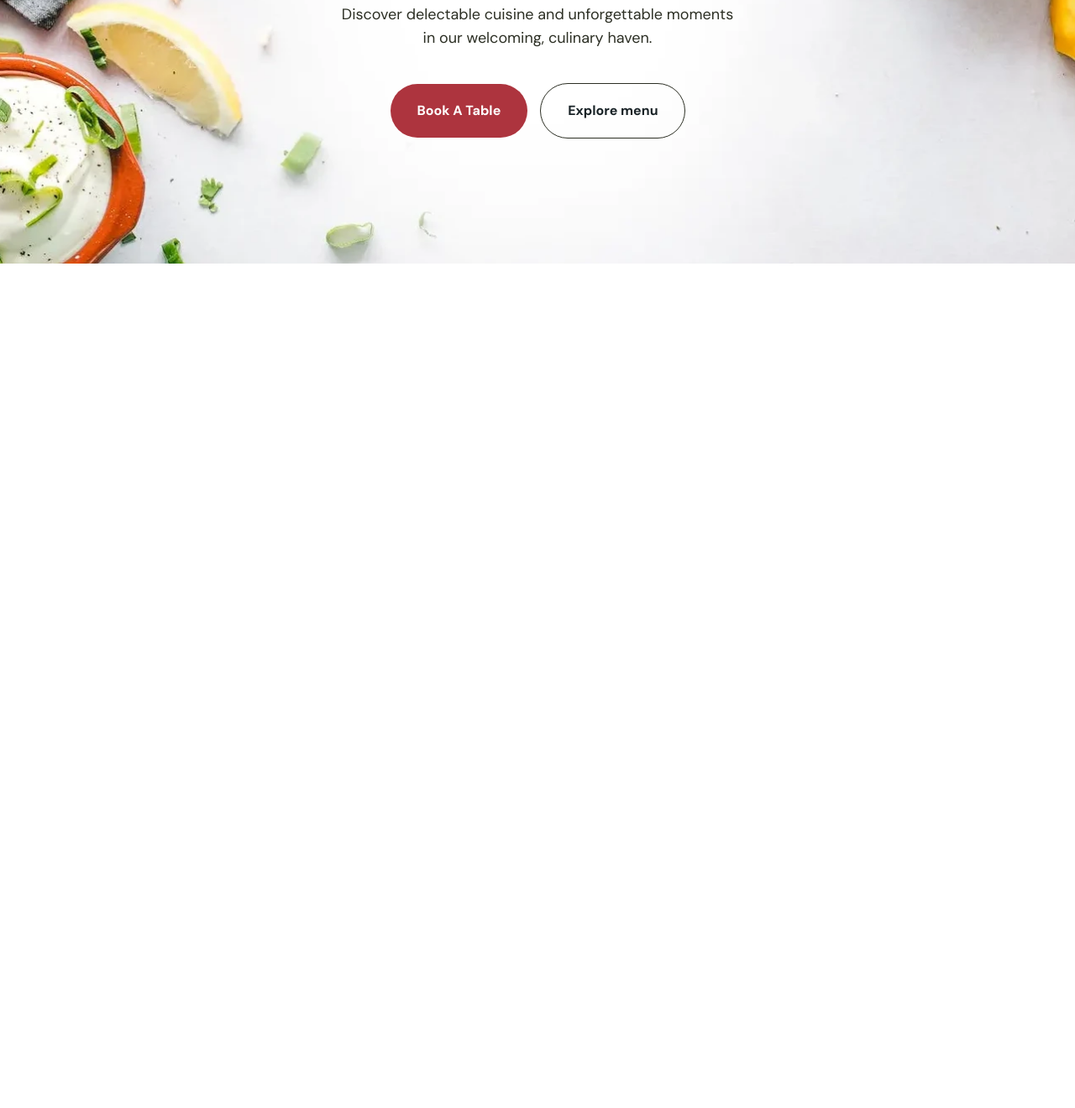
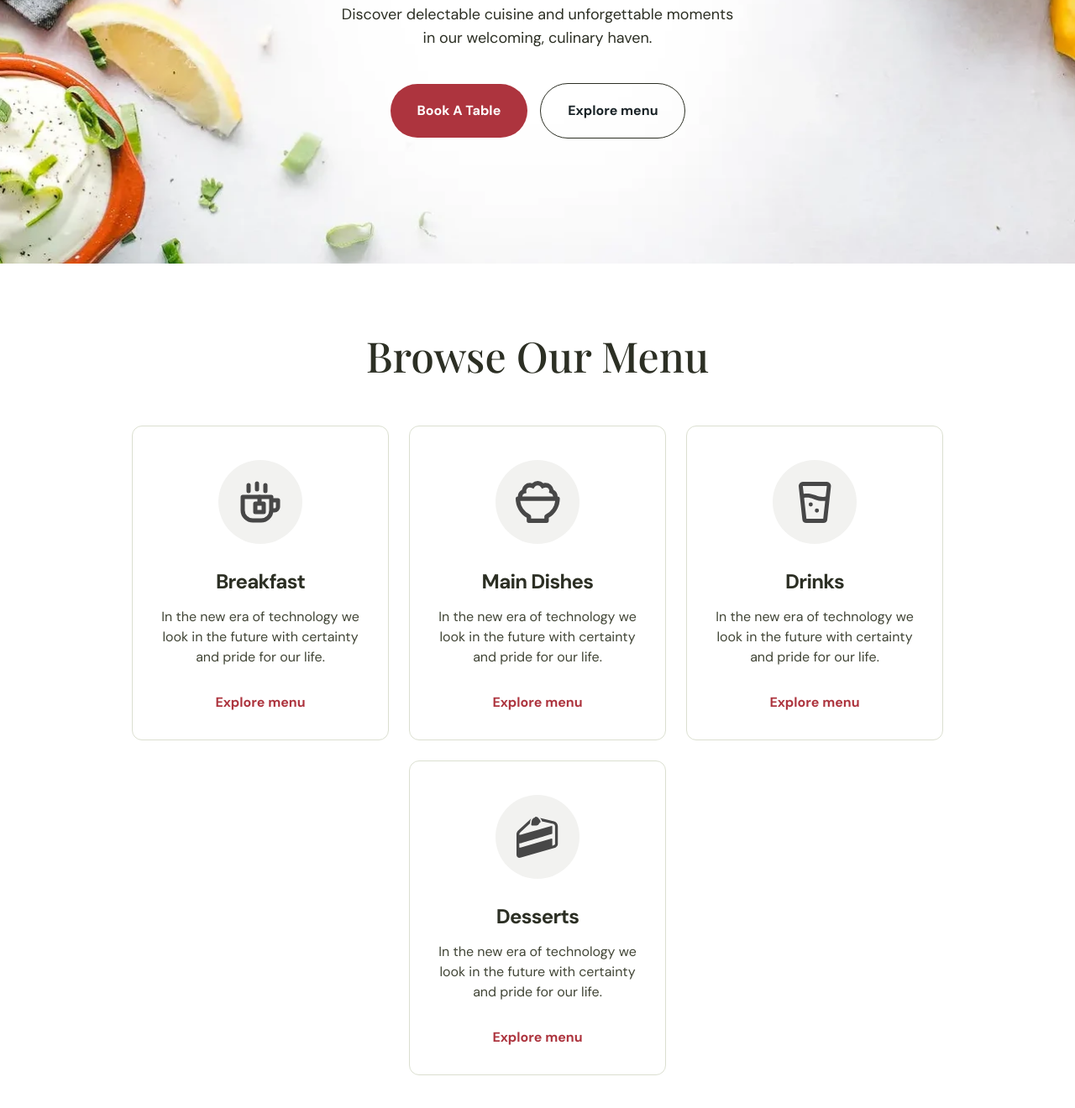
Before and after one commit to idanylomelnyk/bistro-bliss, a website built with Vite: page index.html in a window 1280 px wide. Shown: the part 482-1802 px from the top of the page at 84% size. Before the commit the page ends 800 px from the top, so only its background shows below. Built offline with nearby package versions, Linux system fonts and the light colour scheme.

Commit message:
Section our-menu

```diff
--- a/index.html
+++ b/index.html
@@ -147,7 +147,6 @@
         </div>
       </nav>
     </header>
-  </body>
 
     <main class="main">
       <section class="hero">
@@ -166,5 +165,82 @@
           </div>
         </div>
       </section>
+
+      <section class="our-menu">
+        <div class="container">
+          <h2 class="our-menu__title">Browse our menu</h2>
+          <ul class="our-menu__list">
+            <li class="our-menu__item">
+              <div class="our-menu__icon-wrap">
+                <img
+                  class="our-menu__icon"
+                  src="./icons/cup.svg"
+                  width="48"
+                  height="50"
+                  alt="cup-icon"
+                />
+              </div>
+              <h3 class="our-menu__item-title">Breakfast</h3>
+              <p class="our-menu__description">
+                In the new era of technology we look in the future with
+                certainty and pride for our life.
+              </p>
+              <a class="our-menu__link" href="">Explore menu</a>
+            </li>
+            <li class="our-menu__item">
+              <div class="our-menu__icon-wrap">
+                <img
+                  class="our-menu__icon"
+                  src="./icons/dish.svg"
+                  width="53"
+                  height="50"
+                  alt="dish-icon"
+                />
+              </div>
+              <h3 class="our-menu__item-title">Main Dishes</h3>
+              <p class="our-menu__description">
+                In the new era of technology we look in the future with
+                certainty and pride for our life.
+              </p>
+              <a class="our-menu__link" href="">Explore menu</a>
+            </li>
+            <li class="our-menu__item">
+              <div class="our-menu__icon-wrap">
+                <img
+                  class="our-menu__icon"
+                  src="./icons/glass.svg"
+                  width="39"
+                  height="50"
+                  alt="glass-icon"
+                />
+              </div>
+              <h3 class="our-menu__item-title">Drinks</h3>
+              <p class="our-menu__description">
+                In the new era of technology we look in the future with
+                certainty and pride for our life.
+              </p>
+              <a class="our-menu__link" href="">Explore menu</a>
+            </li>
+            <li class="our-menu__item">
+              <div class="our-menu__icon-wrap">
+                <img
+                  class="our-menu__icon"
+                  src="./icons/cake.svg"
+                  width="50"
+                  height="50"
+                  alt="cake-icon"
+                />
+              </div>
+              <h3 class="our-menu__item-title">Desserts</h3>
+              <p class="our-menu__description">
+                In the new era of technology we look in the future with
+                certainty and pride for our life.
+              </p>
+              <a class="our-menu__link" href="">Explore menu</a>
+            </li>
+          </ul>
+        </div>
+      </section>
     </main>
+  </body>
 </html>
--- /dev/null
+++ b/src/sass/layouts/home/_our-menu.scss
@@ -0,0 +1,116 @@
+.our-menu {
+  padding-top: 62px;
+  padding-bottom: 60px;
+
+  @include small-screen {
+    padding-top: 72px;
+    padding-bottom: 80px;
+  }
+
+  @include medium-screen {
+    padding-top: 82px;
+    padding-bottom: 100px;
+  }
+
+  @include large-screen {
+    padding-top: 92px;
+    padding-bottom: 120px;
+  }
+
+  &__title {
+    color: #2c2f24;
+    text-align: center;
+    font-family: "Playfair Display";
+    font-size: 35px;
+    font-style: normal;
+    font-weight: 500;
+    line-height: 1.1;
+    text-transform: capitalize;
+
+    @include small-screen {
+      font-size: 40px;
+    }
+
+    @include medium-screen {
+      font-size: 50px;
+    }
+
+    @include large-screen {
+      font-size: 55px;
+    }
+  }
+
+  &__list {
+    margin-top: 40px;
+    display: flex;
+    justify-content: center;
+    gap: 24px;
+    flex-wrap: wrap;
+
+    @include small-screen {
+      margin-top: 48px;
+    }
+
+    @include medium-screen {
+      margin-top: 56px;
+    }
+
+    @include large-screen {
+      margin-top: 64px;
+    }
+  }
+
+  &__item {
+    max-width: 306px;
+    padding: 40px 34px 32px 34px;
+    border-radius: 12px;
+    border: 1px solid #dbdfd0;
+  }
+
+  &__icon-wrap {
+    margin: 0 auto;
+    width: 100px;
+    height: 100px;
+    background-color: #f2f2f0;
+    border-radius: 50%;
+    display: flex;
+    justify-content: center;
+    align-items: center;
+  }
+
+  &__item-title {
+    margin-top: 30px;
+    color: #2c2f24;
+    text-align: center;
+    font-family: "DM Sans";
+    font-size: 24px;
+    font-style: normal;
+    font-weight: 700;
+    line-height: 1.25;
+    letter-spacing: -0.72px;
+  }
+
+  &__description {
+    margin-top: 15px;
+    color: #414536;
+    text-align: center;
+    font-family: "DM Sans";
+    font-size: 16px;
+    font-style: normal;
+    font-weight: 400;
+    line-height: 1.5;
+  }
+
+  &__link {
+    margin-top: 30px;
+    display: block;
+    color: #ad343e;
+    text-align: center;
+    font-family: "DM Sans";
+    font-size: 16px;
+    font-style: normal;
+    font-weight: 700;
+    line-height: 1.5;
+    text-decoration: none;
+  }
+}
--- a/src/sass/main.scss
+++ b/src/sass/main.scss
@@ -6,3 +6,4 @@
 @import "./layouts/_header.scss";
 
 @import "./layouts/home/_hero.scss";
+@import "./layouts/home/_our-menu.scss";
```
Also changed, not shown: public/icons/cake.svg (added), public/icons/cup.svg (added), public/icons/dish.svg (added), public/icons/glass.svg (added). Lines whose indentation alone changed are shown as unchanged.
